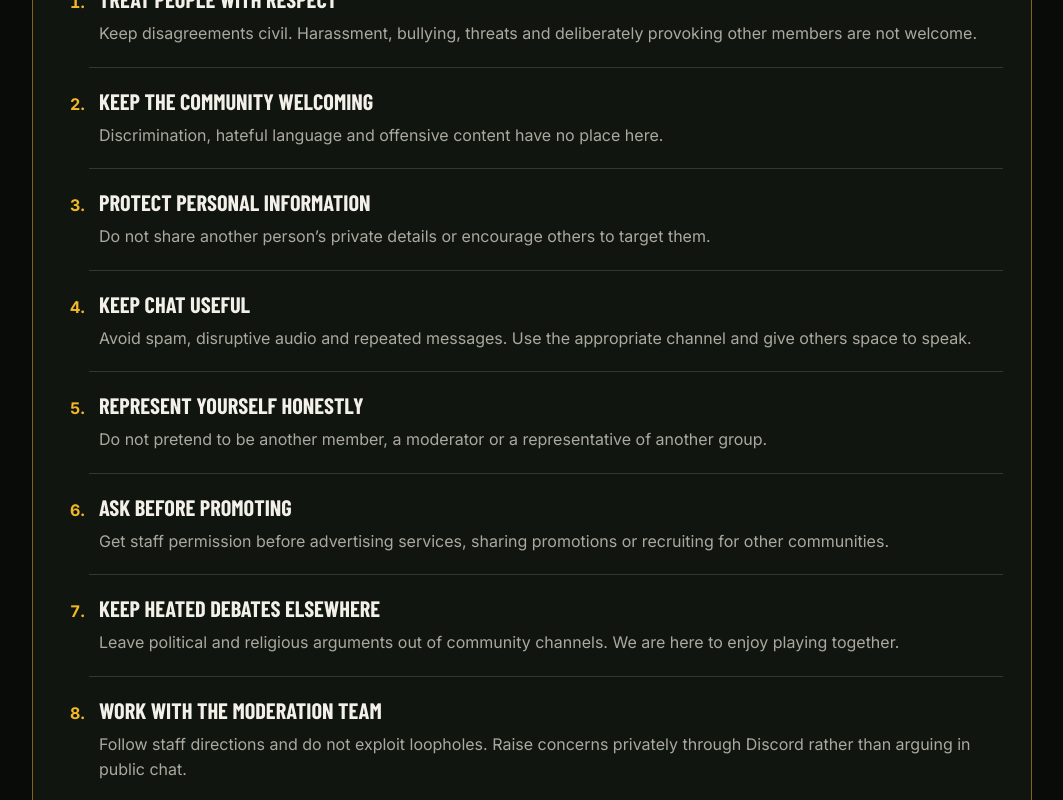
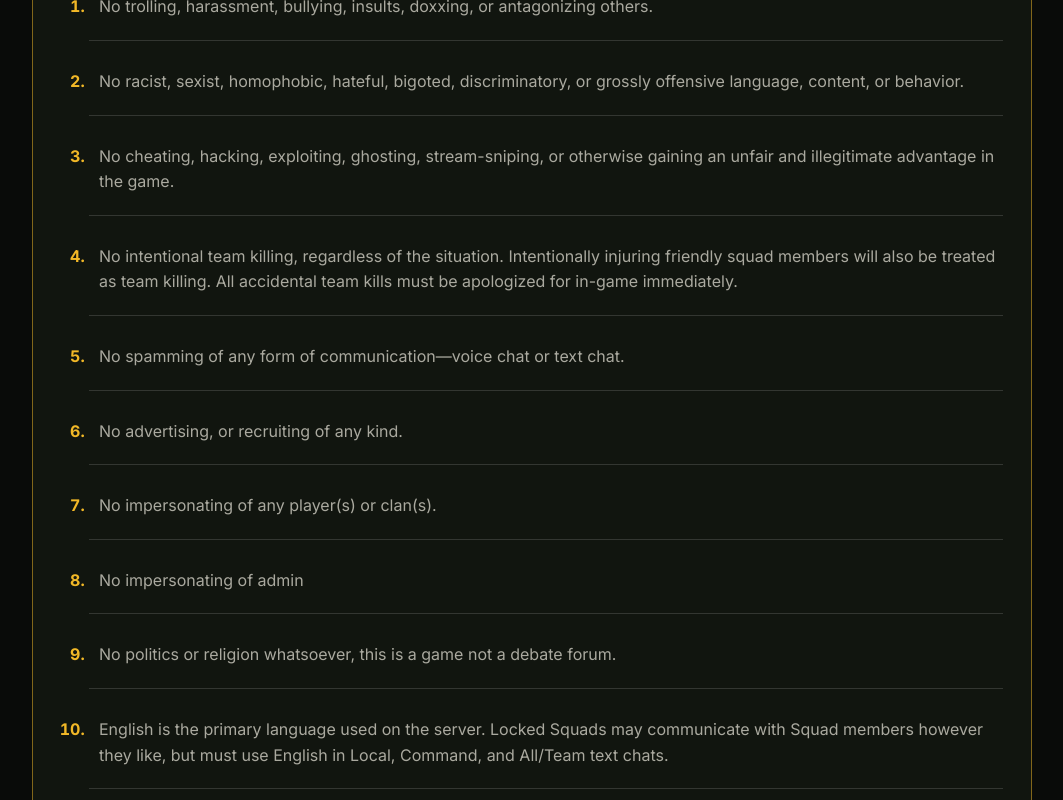
Before and after one commit to Khade76/Commandosweb, a React (Vite) app: page /rules in a window 1280 px wide. Shown: the part 1240-2040 px from the top of the page, without its empty margins (108-1171 px from the left). Built offline with nearby package versions, Linux system fonts and the light colour scheme; a web font is replaced by a local one.

Commit message:
Replace general rules with supplied community rules

```diff
--- a/src/data/rules.js
+++ b/src/data/rules.js
@@ -5,14 +5,18 @@ export const ruleSections = [
     title: 'General Server and Community Rules',
     description: 'These standards apply across our community spaces, voice channels and servers.',
     rules: [
-      { title: 'Treat people with respect', text: 'Keep disagreements civil. Harassment, bullying, threats and deliberately provoking other members are not welcome.' },
-      { title: 'Keep the community welcoming', text: 'Discrimination, hateful language and offensive content have no place here.' },
-      { title: 'Protect personal information', text: 'Do not share another person’s private details or encourage others to target them.' },
-      { title: 'Keep chat useful', text: 'Avoid spam, disruptive audio and repeated messages. Use the appropriate channel and give others space to speak.' },
-      { title: 'Represent yourself honestly', text: 'Do not pretend to be another member, a moderator or a representative of another group.' },
-      { title: 'Ask before promoting', text: 'Get staff permission before advertising services, sharing promotions or recruiting for other communities.' },
-      { title: 'Keep heated debates elsewhere', text: 'Leave political and religious arguments out of community channels. We are here to enjoy playing together.' },
-      { title: 'Work with the moderation team', text: 'Follow staff directions and do not exploit loopholes. Raise concerns privately through Discord rather than arguing in public chat.' },
+      { text: 'No trolling, harassment, bullying, insults, doxxing, or antagonizing others.' },
+      { text: 'No racist, sexist, homophobic, hateful, bigoted, discriminatory, or grossly offensive language, content, or behavior.' },
+      { text: 'No cheating, hacking, exploiting, ghosting, stream-sniping, or otherwise gaining an unfair and illegitimate advantage in the game.' },
+      { text: 'No intentional team killing, regardless of the situation. Intentionally injuring friendly squad members will also be treated as team killing. All accidental team kills must be apologized for in-game immediately.' },
+      { text: 'No spamming of any form of communication—voice chat or text chat.' },
+      { text: 'No advertising, or recruiting of any kind.' },
+      { text: 'No impersonating of any player(s) or clan(s).' },
+      { text: 'No impersonating of admin' },
+      { text: 'No politics or religion whatsoever, this is a game not a debate forum.' },
+      { text: 'English is the primary language used on the server. Locked Squads may communicate with Squad members however they like, but must use English in Local, Command, and All/Team text chats.' },
+      { text: 'Any actions deemed as asset wasting, griefing, or other intentional detrimental conduct to the player base, team, or server are prohibited.' },
+      { text: "Admin action may be taken at any time to protect the integrity of our server and community, this includes loopholes to our rules. An admin's decision is final." },
     ],
   },
   {
--- a/src/pages/Rules.jsx
+++ b/src/pages/Rules.jsx
@@ -30,7 +30,7 @@ export default function Rules() {
                 <p>{section.description}</p>
                 {section.rules.length > 0 && (
                   <ol className="rules-list">
-                    {section.rules.map((rule) => <li key={rule.title}><h3>{rule.title}</h3><p>{rule.text}</p></li>)}
+                    {section.rules.map((rule) => <li key={rule.text}>{rule.title && <h3>{rule.title}</h3>}<p>{rule.text}</p></li>)}
                   </ol>
                 )}
               </div>
```
